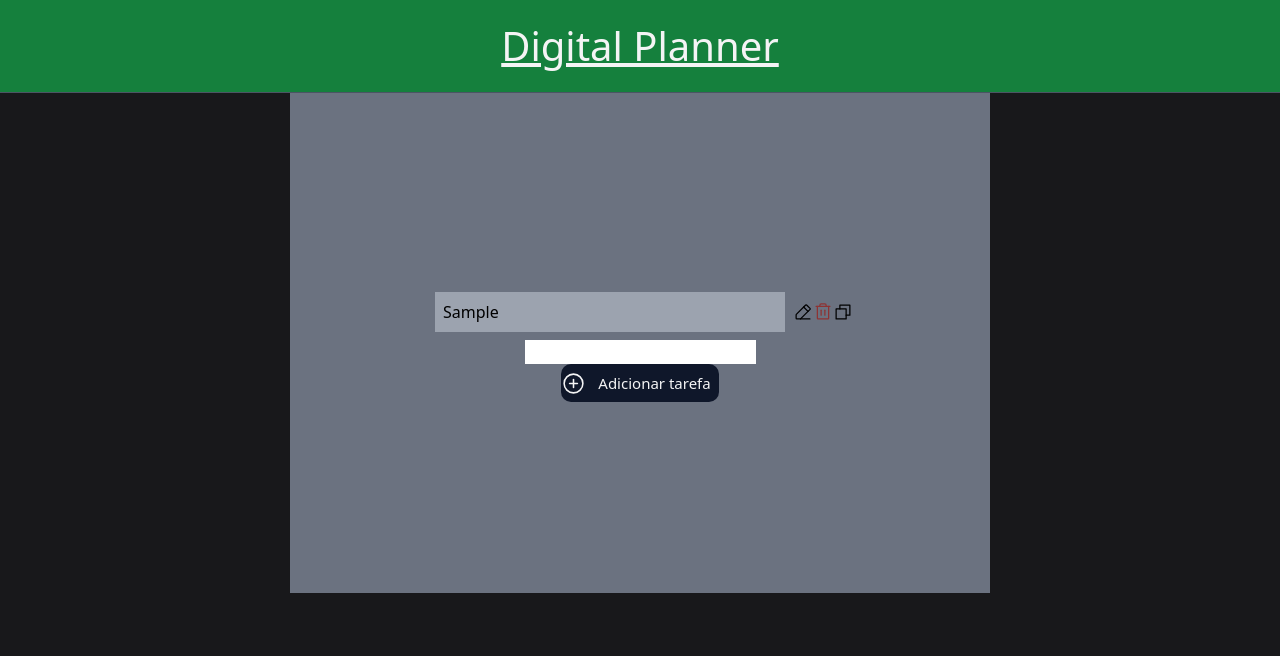
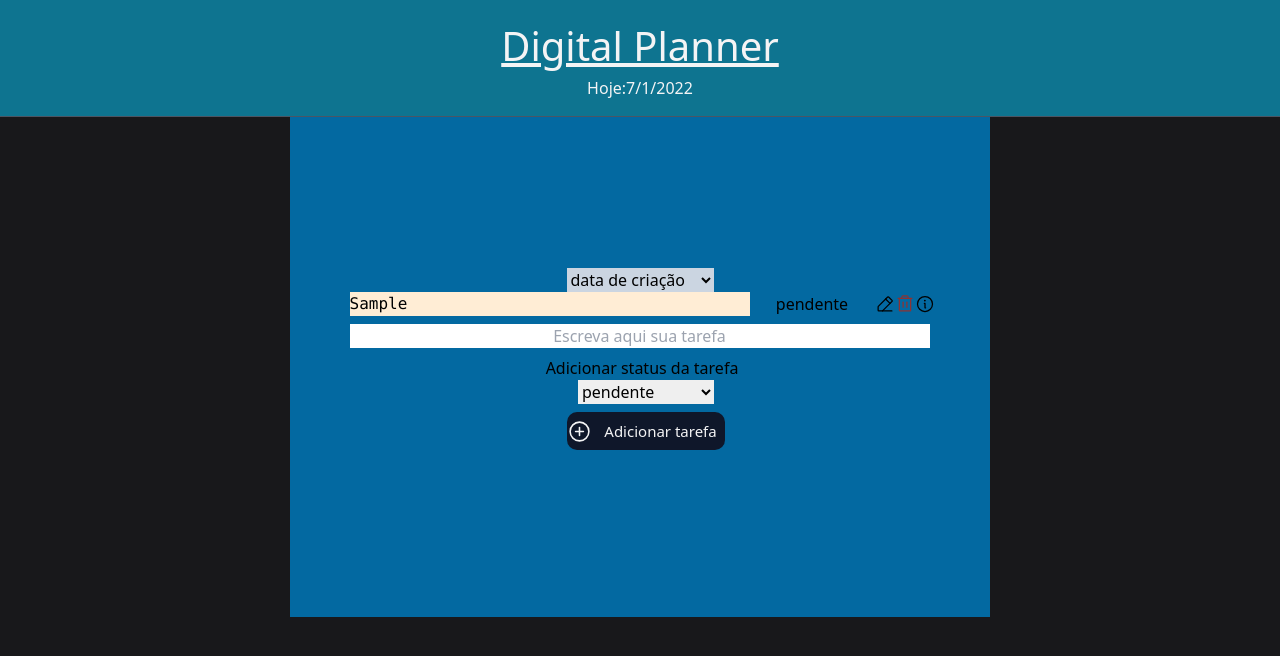
Before and after one commit to MatheusMena/Ebytr-todo-list, a React (Create React App) app: page / in a window 1280 px wide. Both pictures are taken after typing "Sample" into the empty fields and a click on the button "Adicionar tarefa". Shown: the top 656 px of the page. Built offline with nearby package versions, Linux system fonts and the light colour scheme.

Commit message:
feat: Creating handleChange, deleteTask and createTask function

```diff
--- a/package.json
+++ b/package.json
@@ -43,8 +43,8 @@
     ]
   },
   "devDependencies": {
-    "@typescript-eslint/eslint-plugin": "^5.30.3",
-    "@typescript-eslint/parser": "^5.30.3",
+    "@typescript-eslint/eslint-plugin": "^5.30.4",
+    "@typescript-eslint/parser": "^5.30.4",
     "autoprefixer": "^10.4.7",
     "eslint": "^8.18.0",
     "eslint-config-airbnb": "^19.0.4",
--- a/src/App.tsx
+++ b/src/App.tsx
@@ -3,12 +3,13 @@ import Header from './components/Header';
 import Todo from './components/Todo';
 
 function App() {
-  return (
+   return (
     <div className="App">
       <Header />
       <Todo />
     </div>
-  );
+
+   )
 }
 
 export default App;
--- a/src/components/Header.tsx
+++ b/src/components/Header.tsx
@@ -1,8 +1,11 @@
 
 export default function Header() {
+  const timeElapsed = Date.now();
+  const date = new Date(timeElapsed);
   return (
-    <header className='w-full  py-4 text-zinc-100 flex items-center justify-center bg-green-700 border-b border-gray-600'>
+    <header className='w-full  py-4 text-zinc-100 flex flex-col items-center justify-center bg-cyan-700 border-b border-gray-600'>
         <h1 className="text-[40px] font-thin underline decoration-solid">Digital Planner</h1>
+        <span>{`Hoje:${date.toLocaleDateString()}`}</span>
     </header>
 
   )
--- a/src/components/Task.tsx
+++ b/src/components/Task.tsx
@@ -1,16 +1,19 @@
-import { PencilSimpleLine, Trash, Copy } from 'phosphor-react'
+import { PencilSimpleLine, Trash, Info } from 'phosphor-react'
 import React from 'react'
+import { ITask } from '../interfaces'
 
-interface TaskObj {
-  task: string,
+interface props {
+  task: ITask,
+  deleteTask(task: string):void,
 }
-export default function Task( task: TaskObj) {
+export default function Task({task, deleteTask}: props) {
   return (
-    <div className='flex  items-center justify-center '>
-      <div className='m-2 p-2 bg-gray-400 w-[350px] space-x-1'>{task.task}</div>
+    <div className='flex max-w items-center justify-center '>
+      <div className='font-mono bg-orange-100  w-[400px]'>{task.task}</div>
+      <button  onClick={() =>console.log('click edit')} className='w-[125px]'>{task.status}</button>
       <button  onClick={() =>console.log('click edit')}><PencilSimpleLine size={20}/></button>
-      <button  onClick={() =>console.log('click remove')}> <Trash size={20} color="#8e3333" /></button>
-      <button  onClick={() =>console.log('click delete')}> <Copy size={20} /></button>
+      <button  onClick={() => deleteTask(task.task)}> <Trash size={20} color="#8e3333" /></button>
+      <button  onClick={() =>alert(`tarefa criada em: ${task.date}`)}> <Info size={20} /></button>
     </div>
   )
 }
--- a/src/components/Todo.tsx
+++ b/src/components/Todo.tsx
@@ -1,45 +1,129 @@
-import {PlusCircle} from 'phosphor-react'
-import { ChangeEvent, useState } from 'react'
-import Task from './Task'
+import { PlusCircle, ListBullets } from 'phosphor-react';
+import { ChangeEvent, useState } from 'react';
+import Task from './Task';
+import { ITask } from '../interfaces';
 
-interface TodoList {
-    task: string
-}
 export default function Todo() {
 
- const [todoList, setTodoList] = useState<TodoList[]>([])
- const [task, setTask] = useState<string>('')
+  const [todoList, setTodoList] = useState<ITask[]>([]);
+  const [task, setTask] = useState<string>('');
+  const [taskStatus, setTaskStatus] = useState<string>('pendente');
+  const [filter, setFilter] = useState<string>('data de criação');
 
-  function createTask(): void {
+  async function createTask() {
+    if (!task || undefined) {
+      return alert('Por favor escreva algo antes de criar sua tarefa');
+    }
+    if (task.length > 37) {
+      return alert('Você atingiu o limite máximo de caracteres, talvez divir a tarefa em partes ou sintetiza-lá possa te ajudar');
+    }
      setTodoList([...todoList,
       {
         task,
+        status: taskStatus,
+        date: new Date(),
+        filter: taskStatus,
       }
     ]);
-   setTask('')
-  console.log([...todoList, task])
+    setTask('');
+    console.log([...todoList, { task, status: taskStatus }]);
   }
 
- const handleChange = (event: ChangeEvent<HTMLInputElement>):void => {
-  const { value } = event.target;
+  function handleChange(event: ChangeEvent<(HTMLInputElement | HTMLSelectElement)>): void {
+    const { value, name } = event.target;
+    if (name === 'task') {
       setTask(value);
       console.log(value);
     }
+    if (name === 'status') {
+      setTaskStatus(value);
+      console.log(value);
+    }
+  }
 
+  function handleChangeFilter(event: ChangeEvent<(HTMLSelectElement)>): void{
+    const { value } = event.target;
+      if(value === 'ordem alfabética'){
+       setFilter('ordem alfabética')
+       setTodoList(todoList.map((item) => item.task).sort().map((item) =>{
+      return {
+        task: item,
+        status: todoList.filter((item2) => item2.task === item)[0].status,
+        date: todoList.filter((item2) => item2.task === item)[0].date,
+        filter: todoList.filter((item2) => item2.task === item)[0].filter,
+      }
+    },
+      ))
+      }
+      if(value === 'data de criação'){
+        setFilter('data de criação')
+        setTodoList(todoList.map((item) => item.date).sort().map((item) =>{
+      return {
+        task: todoList.filter((item2) => item2.date === item)[0].task,
+        status: todoList.filter((item2) => item2.date === item)[0].status,
+        date:item,
+        filter: todoList.filter((item2) => item2.date === item)[0].filter,
+      }}
+      ))
+    }
+  }
+
+  // https://pt.stackoverflow.com/questions/78629/prompt-de-confirma%c3%a7%c3%a3o-de-exclus%c3%a3o-com-javascript-e-asp
+
+  function deleteTask(task: string): void {
+    const confirm = window.confirm('deseja excluir esta tarefa?');
+    if (confirm === true) {
+      setTodoList(todoList.filter((item) => item.task !== task));
+    }
+  }
+
+  function updateTask(task: string): void {
+    setTodoList(todoList.filter((item) => item.task === task));
+
+  }
   return (
     <div className=' flex items-center justify-center'>
 
-     <div className='w-[700px] h-[500px] bg-gray-500 flex flex-col items-center justify-center '>
-        {todoList.map((item) => {
-          return  <Task key={item.task} task={item.task}/>
+      <div className='w-[700px] h-[500px] bg-sky-700 flex flex-col items-center justify-center space-x-1'>
+        <select className='inset-36 bg-slate-300'
+        name='filter'
+        onChange={handleChangeFilter}
+        value={filter}
+        >
+          <option value='ordem alfabética'>ordem alfabética</option>
+          <option value='data de criação'>data de criação</option>
+        </select>
+
+        <div className='flex flex-col justify-start space-y-2'>
+          {todoList.map((item: ITask, key: number) => {
+            return <Task key={key} task={item} deleteTask={deleteTask} />;
           })}
 
           <input
+            className='w-[580px] text-center'
             type='text'
+            name='task'
+            placeholder='Escreva aqui sua tarefa'
             onChange={handleChange}
             value={task}
           />
+        </div>
 
+
+        <div className='flex flex-col items-center justify-center space-x-2 m-2'>
+
+          <span>Adicionar status da tarefa</span>
+          <select
+            name='status'
+            className=' space-x-2 '
+            onChange={handleChange}
+            value={taskStatus}
+          >
+            <option value='pendente'>pendente</option>
+            <option value='em andamento'>em andamento</option>
+            <option value='pronto'>pronto</option>
+          </select>
+          <div className='space-x-2 m-2'>
             <button
               className='text-zinc-100 hover:bg-gray-700 transition-colors disabled:opacity-50 space-x-1 rounded-[10px] bg-slate-900 flex items-center justify-center '
               onClick={createTask}>
@@ -52,11 +136,11 @@ export default function Todo() {
                 className='p-2 text-[15px]'>
                 Adicionar tarefa
               </span>
-
             </button>
-
+          </div>
+        </div>
       </div>
 
     </div>
-    )
+  );
 }
```
Also changed, not shown: 1 other file (tests, documents, lock files or other folders). Lines whose indentation alone changed are shown as unchanged.
